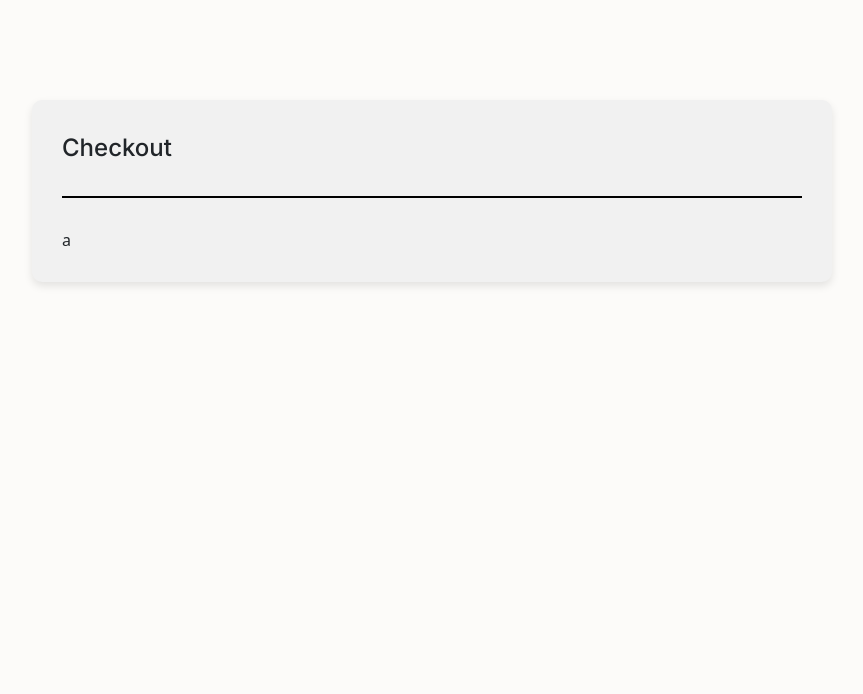
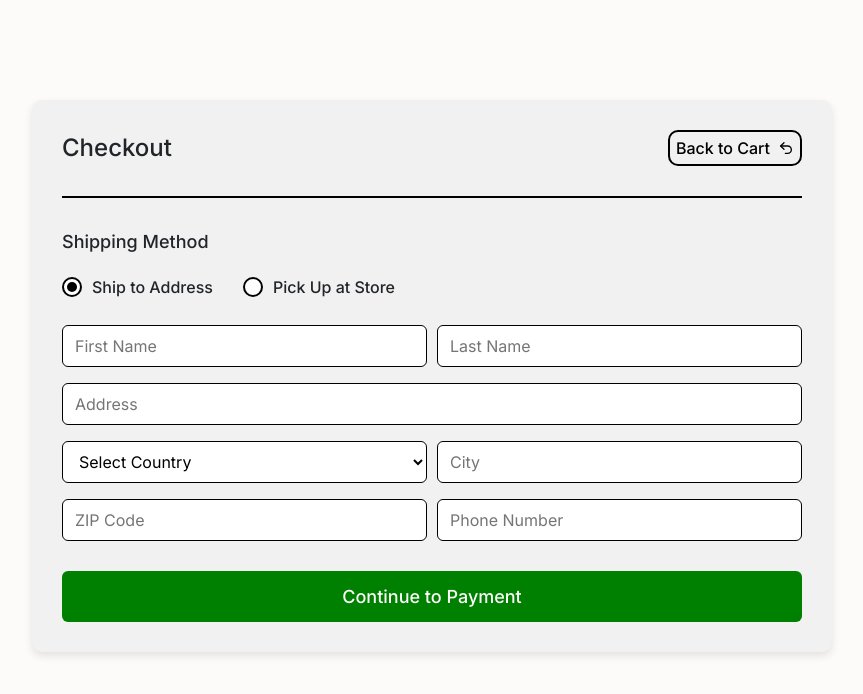
Before and after one commit to MatLan8/ArtFront, a React (Vite) app: page /checkout in a window 1280 px wide. Shown: the top 694 px of the page, without its empty margins (208-1071 px from the left). Built offline with nearby package versions, Linux system fonts and the light colour scheme.

Commit message:
Updated cartCard and added checkout page

```diff
--- a/src/App.tsx
+++ b/src/App.tsx
@@ -7,7 +7,7 @@ function App() {
     <>
       <div>
         <Routes>
-          <Route path="/" element={<ShoppingCart />} />
+          <Route path="/cart" element={<ShoppingCart />} />
           <Route path="/checkout" element={<Checkout />} />
         </Routes>
       </div>
--- a/src/components/CartCard/CartCard.module.css
+++ b/src/components/CartCard/CartCard.module.css
@@ -30,6 +30,8 @@
 
 .details {
   padding-left: 20px;
+  flex: 1;
+  width: 100%;
   display: flex;
   flex-direction: column;
   text-align: left;
@@ -37,20 +39,28 @@
   height: 150px;
 }
 
-.details span:first-child {
-  font-weight: 700;
+.quantityPriceContainer {
+  display: flex;
+  flex-direction: column;
+  align-items: flex-start;
+  margin-top: auto;
+  font-weight: 500;
 }
 
-.details span:nth-child(2) {
-  font-weight: 500;
-  margin-bottom: 8px;
+.titleRow {
+  display: flex;
+  align-items: center;
+  justify-content: space-between;
+  width: 100%;
+  margin: 0;
 }
 
-.details span:nth-child(4) {
-  margin-bottom: 8px;
+.deleteIcon {
+  cursor: pointer;
+  fill: white;
+  transition: fill 0.5s ease;
 }
 
-.details span:last-child {
-  margin-top: auto;
-  font-weight: 700;
+.deleteIcon:hover {
+  fill: gray;
 }
--- a/src/components/CartCard/CartCard.tsx
+++ b/src/components/CartCard/CartCard.tsx
@@ -1,4 +1,5 @@
 import React from "react";
+import { CircleMinus } from "lucide-react";
 import type { Artwork } from "../../types/Artwork";
 import style from "./CartCard.module.css";
 
@@ -7,17 +8,28 @@ type CartCardProps = {
 };
 
 function CartCard({ artwork }: CartCardProps) {
+  const handleDelete = () => {};
   return (
     <div className={style.container}>
       <div className={style.imgContainer}>
         <img src={artwork.imageUrl} alt={artwork.title} />
       </div>
       <div className={style.details}>
-        <span>{artwork.title}</span>
-        <span>{artwork.artist}</span>
-        <span>{artwork.material}</span>
+        <div className={style.titleRow}>
+          <span style={{ fontWeight: 700 }}>{artwork.title}</span>
+          <CircleMinus
+            size={25}
+            className={style.deleteIcon}
+            onClick={handleDelete}
+          />
+        </div>
+
+        <span style={{ fontWeight: 500 }}>{artwork.artist}</span>
         <span>{artwork.dimensions}</span>
-        <span>{artwork.price} €</span>
+        <div className={style.quantityPriceContainer}>
+          <span>Quantity: 2</span>
+          <span>Sum Total: {artwork.price} €</span>
+        </div>
       </div>
     </div>
   );
--- a/src/pages/Checkout/Checkout.module.css
+++ b/src/pages/Checkout/Checkout.module.css
@@ -1,33 +1,171 @@
+@import url("https://fonts.googleapis.com/css2?family=Inter:wght@400;500;600;700&display=swap");
+
 .Container {
   display: flex;
   flex-direction: column;
-
   width: 800px;
   height: auto;
-
   align-items: flex-start;
   margin: 100px auto;
-
   background-color: var(--secondary);
   padding: 30px;
   border-radius: 10px;
-
   gap: 20px;
-
   box-shadow: 0 4px 8px rgba(0, 0, 0, 0.1);
+  font-family: "Inter", sans-serif;
 }
 
 .title {
   font-size: 24px;
   font-weight: 500;
-  margin: 0px;
-  font-family: "Inter", sans-serif;
+  margin: 0;
+}
+
+.titleContainer {
+  display: flex;
+  flex-direction: row;
+  width: 100%;
+  justify-content: space-between;
+}
+
+.backButton {
+  display: flex;
+  align-items: center;
+  gap: 8px;
+  background: none;
+  border: 2px solid black;
+  font-size: 16px;
+  font-weight: 500;
+  cursor: pointer;
+  padding: 20;
+  border-radius: 10px;
+}
+
+.backButton:hover {
+  background-color: black;
+  color: var(--primary);
+  transition: background-color 0.5s ease, color 0.5s ease;
+}
+
+.subtitle {
+  font-size: 18px;
+  font-weight: 500;
+  margin: 0;
 }
 
 .divider {
-  border: none; /* remove default border */
-  height: 2px; /* thickness of the line */
-  background-color: black; /* color of the line */
-  margin: 10px 0; /* spacing around the line */
+  border: none;
+  height: 2px;
+  background-color: black;
+  margin: 10px 0;
   width: 100%;
 }
+
+/* --- Radio Buttons --- */
+.radioGroup {
+  display: flex;
+  gap: 30px;
+}
+
+.radioGroup label {
+  position: relative;
+  display: flex;
+  align-items: center;
+  gap: 10px;
+  font-size: 16px;
+  font-weight: 500;
+  cursor: pointer;
+  user-select: none;
+}
+
+.radioGroup input[type="radio"] {
+  appearance: none;
+  -webkit-appearance: none;
+  -moz-appearance: none;
+  width: 20px;
+  height: 20px;
+  border: 2px solid black;
+  border-radius: 50%;
+  background-color: white;
+  cursor: pointer;
+  position: relative;
+  transition: border-color 0.5s ease, box-shadow 0.5s ease;
+}
+
+.radioGroup input[type="radio"]::after {
+  content: "";
+  position: absolute;
+  top: 50%;
+  left: 50%;
+  width: 10px;
+  height: 10px;
+  background-color: black;
+  border-radius: 50%;
+  transform: translate(-50%, -50%) scale(0);
+  transition: transform 0.2s ease;
+}
+
+.radioGroup input[type="radio"]:checked::after {
+  transform: translate(-50%, -50%) scale(1);
+}
+
+.radioGroup input[type="radio"]:hover {
+  box-shadow: 0 0 5px rgba(0, 0, 0, 0.2);
+  border-color: black;
+}
+
+/* --- Pickup + Shipping Inputs --- */
+.pickup select,
+.shipForm input,
+.shipForm select {
+  width: 100%;
+  padding: 8px 12px;
+  margin-top: 6px;
+  border: 1px solid black;
+  border-radius: 6px;
+  font-size: 16px;
+  outline: none;
+  background-color: white;
+  color: black;
+  transition: border-color 0.2s ease;
+}
+
+.shipForm {
+  display: flex;
+  flex-direction: column;
+  width: 100%;
+}
+
+.shipForm .row {
+  display: flex;
+  gap: 10px;
+  width: 100%;
+}
+
+.shipForm .row input,
+.shipForm .row select {
+  flex: 1; /* Equal width for side-by-side fields */
+}
+
+.shipForm input,
+.shipForm select {
+  margin-bottom: 10px;
+}
+
+.PaymentButton {
+  width: 100%;
+  background-color: green;
+  color: var(--primary);
+  border: none;
+  border-radius: 6px;
+  font-size: 18px;
+  font-weight: 500;
+  padding: 12px 0;
+  cursor: pointer;
+  font-family: "Inter", sans-serif;
+  transition: background-color 0.2s ease;
+}
+
+.PaymentButton:hover {
+  background-color: #006400;
+}
--- a/src/pages/Checkout/Checkout.tsx
+++ b/src/pages/Checkout/Checkout.tsx
@@ -1,12 +1,124 @@
-import React from "react";
-import styles from "./Checkout.module.css";
+import React, { useState } from "react";
+import { Undo2 } from "lucide-react";
+import style from "./Checkout.module.css";
+import { useNavigate } from "react-router-dom";
 
 function Checkout() {
+  const [shippingMethod, setShippingMethod] = useState("ship");
+  const [selectedStore, setSelectedStore] = useState(1);
+  const navigate = useNavigate();
+
+  const stores = [
+    { id: 1, name: "Store A", address: "123 Main St, New York" },
+    { id: 2, name: "Store B", address: "456 Broadway Ave, Los Angeles" },
+    { id: 3, name: "Store C", address: "789 Market Rd, Chicago" },
+  ];
+
+  const countries = [
+    "United States",
+    "Canada",
+    "United Kingdom",
+    "Germany",
+    "France",
+    "Australia",
+    "Japan",
+    "India",
+    "Brazil",
+    "Mexico",
+    "Italy",
+    "Spain",
+  ];
+
+  const handleCheckout = () => {};
+  const handleBack = () => {
+    navigate("/cart");
+  };
   return (
-    <div className={styles.Container}>
-      <span className={styles.title}>Checkout</span>
-      <div className={styles.divider} />
-      <a>a</a>
+    <div className={style.Container}>
+      <div className={style.titleContainer}>
+        <span className={style.title}>Checkout</span>
+        <button className={style.backButton} onClick={handleBack}>
+          Back to Cart
+          <Undo2 size={16} />
+        </button>
+      </div>
+
+      <div className={style.divider} />
+
+      <p className={style.subtitle}>Shipping Method</p>
+
+      <div className={style.radioGroup}>
+        <label>
+          <input
+            type="radio"
+            name="shipping"
+            value="ship"
+            checked={shippingMethod === "ship"}
+            onChange={() => setShippingMethod("ship")}
+          />
+          Ship to Address
+        </label>
+
+        <label>
+          <input
+            type="radio"
+            name="shipping"
+            value="pickup"
+            checked={shippingMethod === "pickup"}
+            onChange={() => setShippingMethod("pickup")}
+          />
+          Pick Up at Store
+        </label>
+      </div>
+
+      {shippingMethod === "pickup" && (
+        <div className={style.pickup}>
+          <label>
+            Select Store:
+            <select
+              value={selectedStore}
+              onChange={(e) => setSelectedStore(Number(e.target.value))}
+            >
+              {stores.map((store) => (
+                <option key={store.id} value={store.id}>
+                  {store.name} — {store.address}
+                </option>
+              ))}
+            </select>
+          </label>
+        </div>
+      )}
+
+      {shippingMethod === "ship" && (
+        <div className={style.shipForm}>
+          <div className={style.row}>
+            <input type="text" placeholder="First Name" />
+            <input type="text" placeholder="Last Name" />
+          </div>
+
+          <input type="text" placeholder="Address" />
+
+          <div className={style.row}>
+            <select>
+              <option value="">Select Country</option>
+              {countries.map((country, idx) => (
+                <option key={idx} value={country}>
+                  {country}
+                </option>
+              ))}
+            </select>
+            <input type="text" placeholder="City" />
+          </div>
+
+          <div className={style.row}>
+            <input type="text" placeholder="ZIP Code" />
+            <input type="text" placeholder="Phone Number" />
+          </div>
+        </div>
+      )}
+      <button className={style.PaymentButton} onClick={handleCheckout}>
+        Continue to Payment
+      </button>
     </div>
   );
 }
--- a/src/pages/ShoppingCart/ShoppingCart.module.css
+++ b/src/pages/ShoppingCart/ShoppingCart.module.css
@@ -80,18 +80,23 @@
 
 .ApplyButton {
   flex: 1;
-  background-color: black;
-  color: var(--primary);
-  border: none;
+  display: flex;
+  align-items: center;
+  justify-content: center;
+  gap: 8px;
+  background-color: white;
+  border: 1px solid black;
+  font-size: 16px;
+  font-weight: 500;
+  cursor: pointer;
+  padding: 20;
   border-radius: 6px;
-  font-size: 16px;
-  font-weight: 600;
-  cursor: pointer;
-  transition: background-color 0.2s ease;
 }
 
 .ApplyButton:hover {
-  background-color: #333333;
+  background-color: black;
+  color: var(--primary);
+  transition: background-color 0.5s ease, color 0.5s ease;
 }
 
 .CheckoutButton {
```
Also changed, not shown: src/pages/ShoppingCart/ShoppingCart.tsx (+14 -14 lines).
